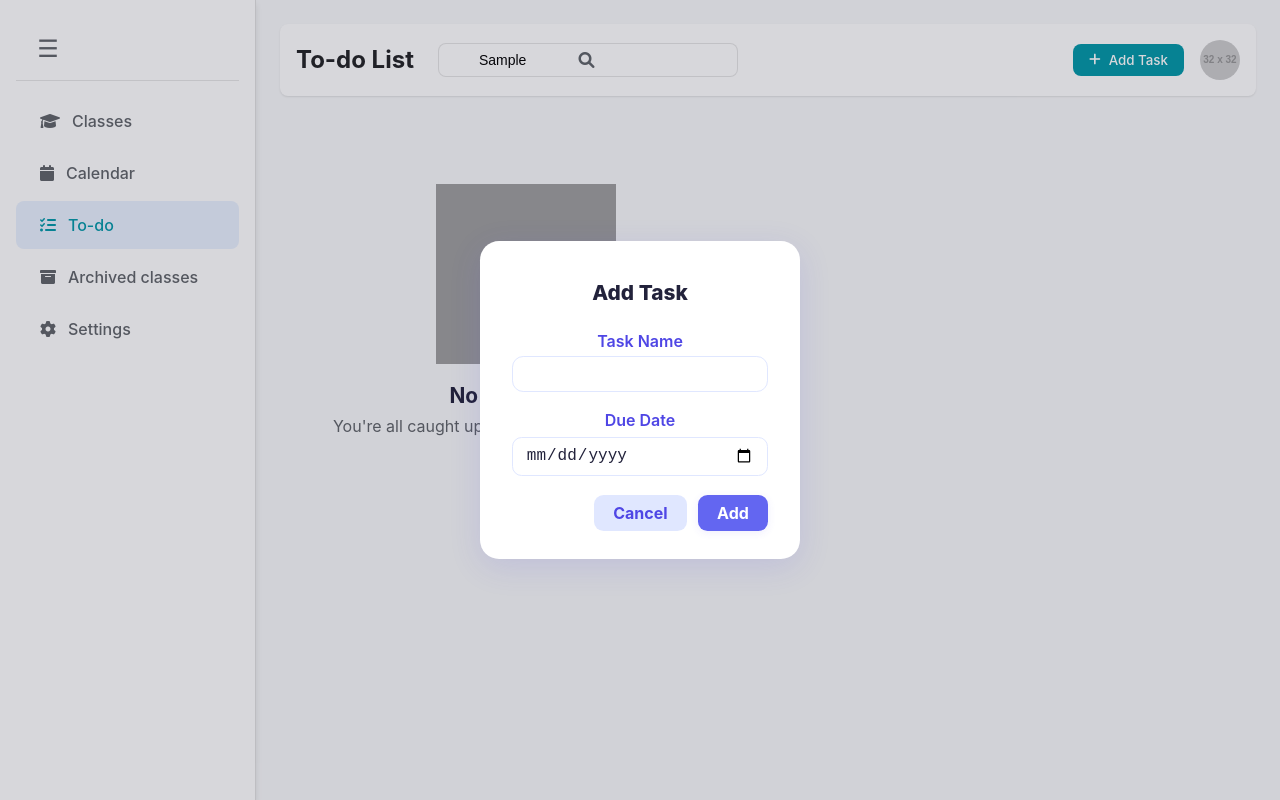
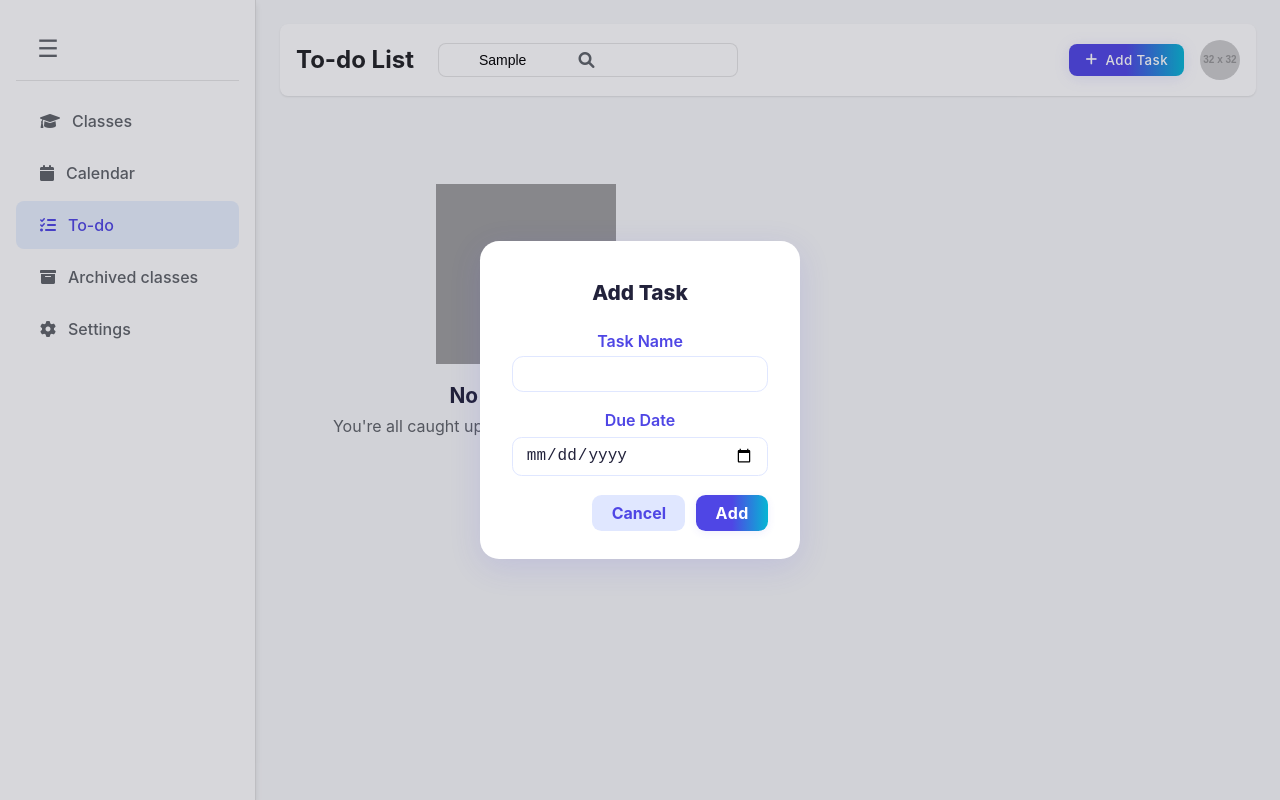
Before and after one commit to group-project-ensia/front_end, a React (Create React App) app: page /todo in a window 1280 px wide. Both pictures are taken after typing "Sample" into the empty fields and a click on the button "Add Task". Built offline with nearby package versions, Linux system fonts and the light colour scheme; grey boxes are pictures that could not be loaded.

Commit message:
improved buttons UI

```diff
--- a/src/pages/Classroom.css
+++ b/src/pages/Classroom.css
@@ -1,6 +1,6 @@
 /* Base styles */
 :root {
-  --primary-color: #0097a7;
+  --primary-color: #4f46e5;
   --secondary-color: #5f6368;
   --background-color: #f8f9fa;
   --surface-color: #ffffff;
@@ -321,7 +321,7 @@
   width: 100%;
   margin-top: 0.7rem;
   padding: 0.7rem 0;
-  border-radius: 1.1rem;
+  border-radius: 0.5rem;
   background: linear-gradient(90deg, #4f46e5 60%, #06b6d4 100%);
   color: #fff;
   font-weight: 600;
@@ -499,18 +499,18 @@
 
 /* Vibrant buttons */
 .vibrant {
-  background: linear-gradient(90deg, #4f46e5 60%, #06b6d4 100%) !important;
+  background: linear-gradient(90deg, #4f46e5 50%, #06b6d4 100%) !important;
   color: #fff !important;
   border: none !important;
   box-shadow: 0 2px 16px rgba(79,70,229,0.13);
   font-weight: 600;
   letter-spacing: 0.03em;
-  border-radius: 1.2rem !important;
+  border-radius: rem !important;
   transition: background 0.2s, box-shadow 0.2s;
 }
 
 .vibrant:hover {
-  background: linear-gradient(90deg, #06b6d4 60%, #4f46e5 100%) !important;
+  background: linear-gradient(90deg, #06b6d4 50%, #4f46e5 100%) !important;
   box-shadow: 0 4px 32px rgba(6,182,212,0.12);
 }
 
--- a/src/pages/Classroom.tsx
+++ b/src/pages/Classroom.tsx
@@ -302,7 +302,7 @@ const Classroom: React.FC = () => {
               <input value={newTeacher} onChange={e => setNewTeacher(e.target.value)} required placeholder="Enter teacher name" />
               <label>Picture (optional)</label>
               <input value={newImageUrl} onChange={e => setNewImageUrl(e.target.value)} placeholder="Paste image URL (optional)" />
-              <button className="vibrant" type="submit">Create</button>
+              <button className="create-class-btn vibrant" type="submit">Create</button>
             </form>
           </div>
         </div>
--- a/src/pages/CourseDetail.css
+++ b/src/pages/CourseDetail.css
@@ -265,10 +265,10 @@
 }
 
 .action-btn.improved {
-  background: linear-gradient(90deg, #6366f1 60%, #06b6d4 100%);
+  background: linear-gradient(90deg, #4f46e5 50%, #06b6d4 100%);
   color: #fff;
   border: none;
-  border-radius: 1.1rem;
+  border-radius: 0.5rem;
   flex: 1 1 33%;
   padding: 10px 0;
   font-weight: 600;
@@ -283,7 +283,7 @@
 }
 
 .action-btn.improved:hover {
-  background: linear-gradient(90deg, #06b6d4 60%, #6366f1 100%);
+  background: linear-gradient(90deg, #06b6d4 50%, #4f46e5 100%);
   transform: translateY(-2px) scale(1.04);
 }
 
--- a/src/pages/CourseDetail.tsx
+++ b/src/pages/CourseDetail.tsx
@@ -289,7 +289,7 @@ const CourseDetail: React.FC = () => {
                 <button type="button" className="modal-cancel-btn" onClick={() => setEditLectureModalOpen(false)}>
                   Cancel
                 </button>
-                <button type="submit" className="modal-upload-btn consistent">
+                <button type="submit" className="modal-upload-btn consistent improved">
                   Save
                 </button>
               </div>
--- a/src/pages/ToDo.css
+++ b/src/pages/ToDo.css
@@ -1,6 +1,6 @@
 /* Base styles */
 :root {
-    --primary-color: #0097a7;
+    --primary-color: #4f46e5;
     --secondary-color: #5f6368;
     --background-color: #f8f9fa;
     --surface-color: #ffffff;
--- a/src/pages/ToDo.tsx
+++ b/src/pages/ToDo.tsx
@@ -184,7 +184,7 @@ const Todo: React.FC = () => {
             </div>
           </div>
           <div className="header-right">
-            <button className="create-class-btn" onClick={openAddTaskModal}>
+            <button className="create-class-btn vibrant" onClick={openAddTaskModal}>
               <i className="fas fa-plus"></i>
               Add Task
             </button>
@@ -252,7 +252,7 @@ const Todo: React.FC = () => {
               </label>
               <div className="modal-actions">
                 <button type="button" className="modal-cancel-btn" onClick={() => setShowTaskModal(false)}>Cancel</button>
-                <button type="submit" className="modal-upload-btn consistent">{modalEditId ? 'Save' : 'Add'}</button>
+                <button type="submit" className="modal-upload-btn consistent vibrant">{modalEditId ? 'Save' : 'Add'}</button>
               </div>
             </form>
           </div>
@@ -265,8 +265,8 @@ const Todo: React.FC = () => {
             <h2>Delete Task</h2>
             <p>Are you sure you want to delete this task?</p>
             <div className="modal-actions">
-              <button type="button" className="modal-cancel-btn" onClick={() => setDeleteId(null)}>Cancel</button>
-              <button type="button" className="modal-upload-btn consistent" onClick={handleDeleteTask}>Delete</button>
+              <button type="button" className="modal-cancel-btn " onClick={() => setDeleteId(null)}>Cancel</button>
+              <button type="button" className="modal-upload-btn consistent vibrant" onClick={handleDeleteTask}>Delete</button>
             </div>
           </div>
         </div>
```
